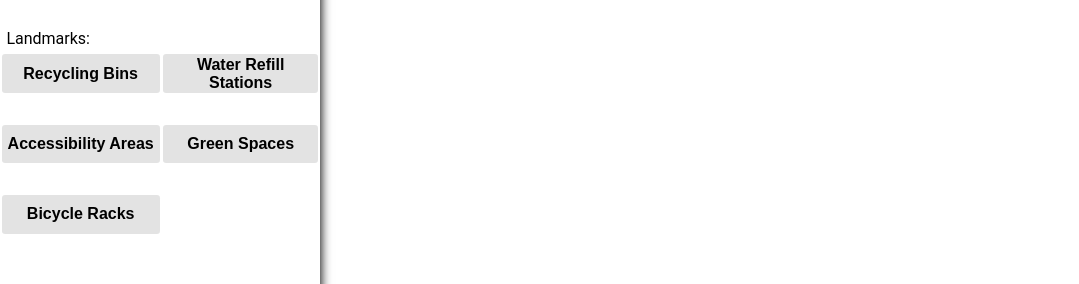
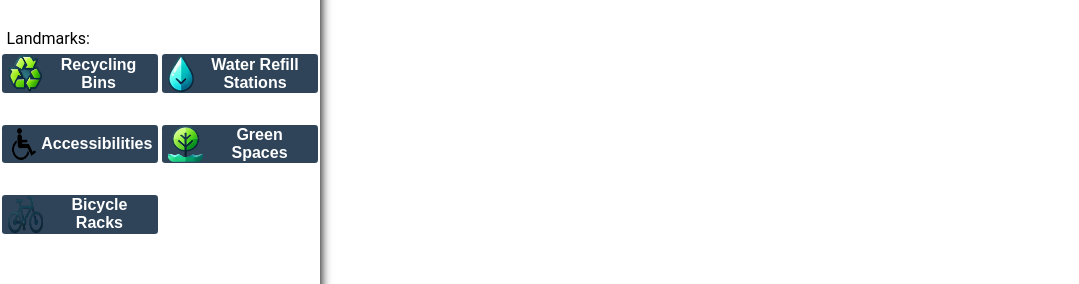
Before and after one commit to Sh4y-Cormac/MMUGreenMap, a plain HTML site: page Frontend/index.html in a window 1280 px wide. Shown: the part 83-367 px from the top of the page, without its empty margins (0-1079 px from the left). Drawn offline with Linux system fonts and the light colour scheme.

Commit message:
I added icons to the buttons

```diff
--- a/Frontend/index.html
+++ b/Frontend/index.html
@@ -17,17 +17,17 @@
             </div>
             <p id="button-header">Landmarks:</p>
             <div id="button-area">
-                <button id="recycling-bins-btn" class="landmark-btns" onclick="toggleSelectButton(event.target)">Recycling Bins</button>
-                <button id="water-refill-btn" class="landmark-btns" onclick="toggleSelectButton(event.target)">Water Refill Stations</button>
-                <button id="accessibility-btn" class="landmark-btns" onclick="toggleSelectButton(event.target)">Accessibility Areas</button>
-                <button id="green-spaces-btn" class="landmark-btns" onclick="toggleSelectButton(event.target)">Green Spaces</button>
-                <button id="bike-racks-btn" class="landmark-btns" onclick="toggleSelectButton(event.target)">Bicycle Racks</button>
+                <button id="recycling-bins-btn" class="landmark-btns selected" onclick="toggleSelectButton(event.target)"><span class="landmark-image"><img src="./images/Recycling.png"></span><p>Recycling Bins</p></button>
+                <button id="water-refill-btn" class="landmark-btns selected" onclick="toggleSelectButton(event.target)"><span class="landmark-image"><img src="./images/water_refill.png"></span><p>Water Refill Stations</p></button>
+                <button id="accessibility-btn" class="landmark-btns selected" onclick="toggleSelectButton(event.target)"><span class="landmark-image"><img src="./images/oku.png"></span><p>Accessibilities</p></button>
+                <button id="green-spaces-btn" class="landmark-btns selected" onclick="toggleSelectButton(event.target)"><span class="landmark-image"><img src="./images/Greenery.png"></span><p>Green Spaces</p></button>
+                <button id="bike-racks-btn" class="landmark-btns selected" onclick="toggleSelectButton(event.target)"><span class="landmark-image"><img src="./images/bike_icon.png"></span><p>Bicycle Racks</p></button>
             </div>
         </div>
         <div id="right-panel">
             <h1>THIS AREA WILL BE THE MAP</h1>
         </div>
     </div>
-    <script src="../Backend/script.js"></script>
+    <script src="/Frontend/script.js"></script>
 </body>
 </html>
--- /dev/null
+++ b/Frontend/script.js
@@ -0,0 +1,4 @@
+const toggleSelectButton = (e) => {
+    const button = e;
+    button.classList.toggle("selected");
+}
--- a/Frontend/style.css
+++ b/Frontend/style.css
@@ -5,6 +5,10 @@ html, body{
     background-color: white;
     box-sizing: border-box;
     padding: 0;
+    margin: 0;
+}
+
+p{
     margin: 0;
 }
 
@@ -53,7 +57,7 @@ html, body{
 
 #button-area{
     display: grid;
-    grid-template-columns: auto auto;
+    grid-template-columns: 50% 50%;
 }
 
 .landmark-btns{
@@ -66,6 +70,9 @@ html, body{
     font-size: 1rem;
     cursor: pointer;
     transition: 0.2s ease-in-out;
+    display: flex;
+    flex-direction: row;
+    align-items: center;
 }
 
 .landmark-btns:hover{
@@ -80,3 +87,16 @@ html, body{
 .selected:hover{
     background-color: rgb(47, 68, 88);
 }
+
+.landmark-image{
+    width: 25%;
+    height: 100%;
+    position: relative;
+    left: 0;
+    margin-right: 0.2rem;
+}
+
+.landmark-image img{
+    width: 100%;
+    height: 100%;
+}
```
Also changed, not shown: Frontend/images/Greenery.png (added), Frontend/images/Recycling.png (added), Frontend/images/bike_icon.png (added), Frontend/images/bike_pin.png (added), Frontend/images/greenery_pin.png (added), Frontend/images/map.png (deleted), Frontend/images/map_final.png (added), Frontend/images/oku.png (added), Frontend/images/oku_pin.png (added), Frontend/images/recycling_pin.png (added), Frontend/images/water_refill.png (added), Frontend/images/water_refill_pin.png (added).
